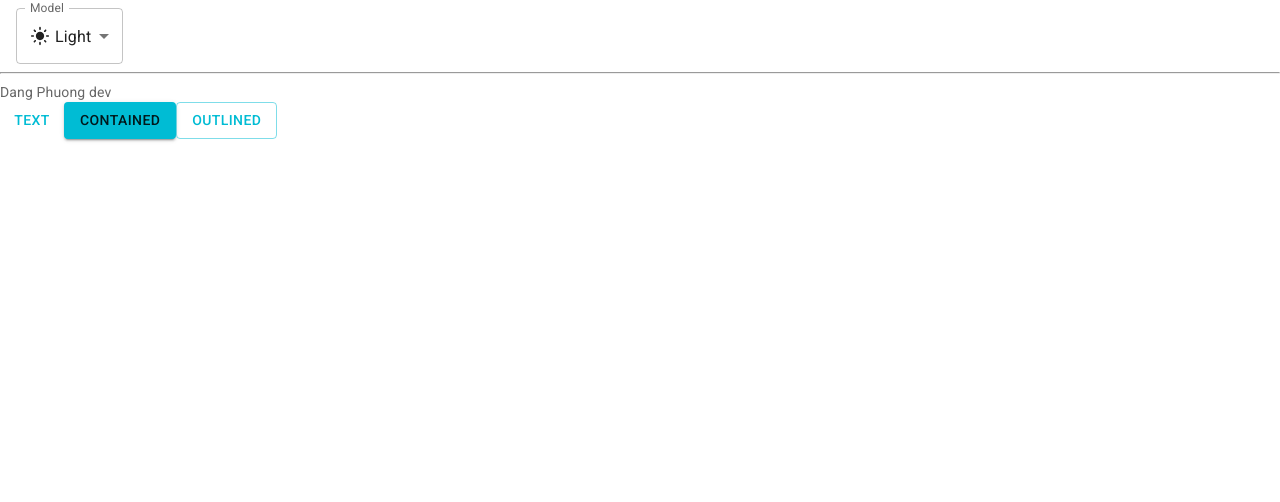
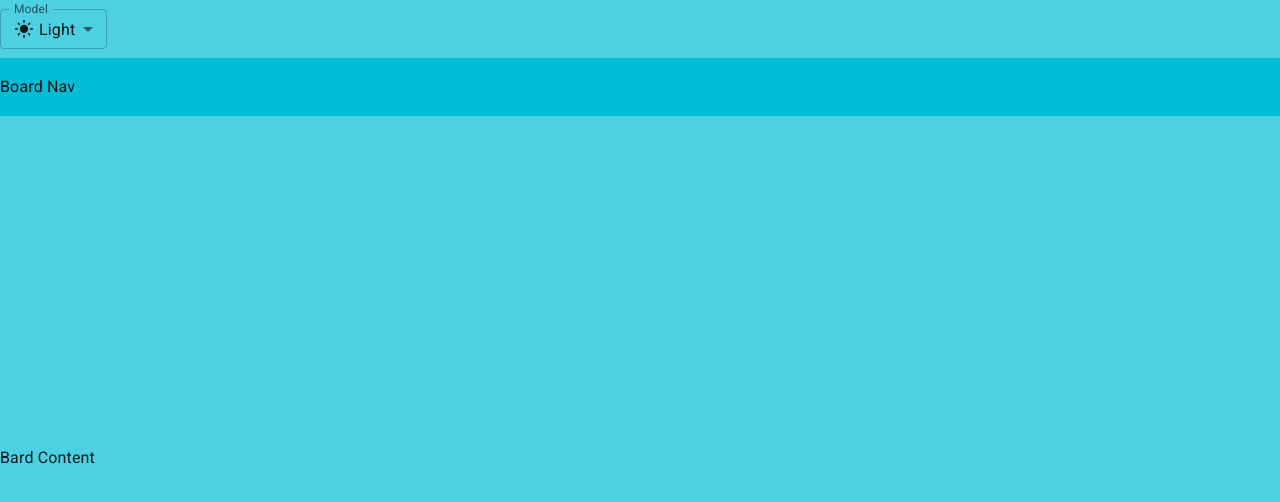
Before and after one commit to PhuongHE173077/trello-base, a React (Vite) app in the folder web/: page / in a window 1280 px wide. Shown: the top 502 px of the page. Built offline with nearby package versions, Linux system fonts and the light colour scheme.

Commit message:
project structure

```diff
--- a/web/src/App.jsx
+++ b/web/src/App.jsx
@@ -1,75 +1,11 @@
-import * as React from 'react';
-import { useState } from 'react'
-import { Button, Typography, useMediaQuery } from '@mui/material';
-import {
-  Experimental_CssVarsProvider as CssVarsProvider,
-  experimental_extendTheme as extendTheme,
-  useColorScheme,
-} from '@mui/material/styles';
-import Box from '@mui/material/Box';
-import InputLabel from '@mui/material/InputLabel';
-import MenuItem from '@mui/material/MenuItem';
-import FormControl from '@mui/material/FormControl';
-import Select from '@mui/material/Select';
-import LightModeIcon from '@mui/icons-material/LightMode';
-import DarkModeIcon from '@mui/icons-material/DarkMode';
-import SettingsBrightnessIcon from '@mui/icons-material/SettingsBrightness';
-
-function ModalSelect() {
-  const { mode, setMode } = useColorScheme();
-
-  const handleChange = (event) => {
-    setMode(event.target.value);
-  };
-
-  return (
-    <Box sx={{ mt: 1, ml: 2, minWidth: 120 }}>
-      <FormControl >
-        <InputLabel id="demo-simple-select-label">Model</InputLabel>
-        <Select
-          labelId="demo-simple-select-label"
-          id="demo-simple-select"
-          value={mode}
-          label="Model"
-          onChange={handleChange}
-        >
-          <MenuItem value='light' >
-            <Box sx={{ display: 'flex', alignItems: 'center', gap: '5px' }}>
-              <LightModeIcon fontSize='small' />
-              Light
-            </Box></MenuItem>
-
-          <MenuItem value='dark'>
-            <Box sx={{ display: 'flex', alignItems: 'center', gap: '5px' }}>
-              <DarkModeIcon fontSize='small' />
-              Dark
-            </Box>
-          </MenuItem>
-          <MenuItem value='system'>
-            <Box sx={{ display: 'flex', alignItems: 'center', gap: '5px' }}>
-              <SettingsBrightnessIcon fontSize='small' />
-              System
-            </Box>
-          </MenuItem>
-        </Select>
-      </FormControl>
-    </Box>
-  );
-}
+import { Board } from "./pages/Boards/_id"
+import React from 'react'
 
 function App() {
-
   return (
-    <div>
-      <ModalSelect />
-      <hr />
-      <Typography variant="body2" color={'text.secondary'}> Dang Phuong dev </Typography>
-
-      <Button variant="text" >Text</Button>
-      <Button variant="contained">Contained</Button>
-      <Button variant="outlined">Outlined</Button>
-
-    </div>
+    <>
+      <Board />
+    </>
   )
 }
 
--- /dev/null
+++ b/web/src/components/AppBar/index.jsx
@@ -0,0 +1,19 @@
+import { Box } from '@mui/material'
+import React from 'react'
+import { ModalSelect } from '../ModeSelect'
+
+export const AppBar = () => {
+  return (
+    <Box
+      sx={{
+        height: (theme) => theme.trello.appBarHeight,
+        backgroundColor: 'primary.light',
+        display: 'flex',
+        alignItems: 'center',
+      }}
+    >
+
+      <ModalSelect />
+    </Box>
+  )
+}
--- /dev/null
+++ b/web/src/components/ModeSelect/index.jsx
@@ -0,0 +1,54 @@
+import DarkModeIcon from '@mui/icons-material/DarkMode';
+import LightModeIcon from '@mui/icons-material/LightMode';
+import SettingsBrightnessIcon from '@mui/icons-material/SettingsBrightness';
+import Box from '@mui/material/Box';
+import FormControl from '@mui/material/FormControl';
+import InputLabel from '@mui/material/InputLabel';
+import MenuItem from '@mui/material/MenuItem';
+import Select from '@mui/material/Select';
+import {
+  useColorScheme
+} from '@mui/material/styles';
+import React from 'react';
+export const ModalSelect = () => {
+  const { mode, setMode } = useColorScheme();
+
+  const handleChange = (event) => {
+    setMode(event.target.value);
+  };
+
+  return (
+    <Box sx={{ minWidth: 120 }}>
+      <FormControl >
+        <InputLabel id="demo-simple-select-label">Model</InputLabel>
+        <Select
+          labelId="demo-simple-select-label"
+          id="demo-simple-select"
+          value={mode}
+          size='small'
+          label="Model"
+          onChange={handleChange}
+        >
+          <MenuItem value='light' >
+            <Box sx={{ display: 'flex', alignItems: 'center', gap: '5px' }}>
+              <LightModeIcon fontSize='small' />
+              Light
+            </Box></MenuItem>
+
+          <MenuItem value='dark'>
+            <Box sx={{ display: 'flex', alignItems: 'center', gap: '5px' }}>
+              <DarkModeIcon fontSize='small' />
+              Dark
+            </Box>
+          </MenuItem>
+          <MenuItem value='system'>
+            <Box sx={{ display: 'flex', alignItems: 'center', gap: '5px' }}>
+              <SettingsBrightnessIcon fontSize='small' />
+              System
+            </Box>
+          </MenuItem>
+        </Select>
+      </FormControl>
+    </Box>
+  );
+}
--- /dev/null
+++ b/web/src/pages/Boards/BoardBar/index.jsx
@@ -0,0 +1,18 @@
+import { Box } from '@mui/material'
+import React from 'react'
+
+export const BoardBar = () => {
+  return (
+    <Box
+      sx={{
+        height: (theme) => theme.trello.boardBarHeight,
+        backgroundColor: 'primary.main',
+        display: 'flex',
+        alignItems: 'center',
+      }}
+
+    >
+      Board Nav
+    </Box>
+  )
+}
--- /dev/null
+++ b/web/src/pages/Boards/BoardContent/index.jsx
@@ -0,0 +1,18 @@
+import { Box } from '@mui/material'
+import React from 'react'
+
+export const BoardContent = () => {
+  return (
+    <Box
+      sx={{
+        height: (theme) => `calc(100vh - ${theme.trello.appBarHeight} - ${theme.trello.boardBarHeight})`,
+        backgroundColor: 'primary.light',
+        display: 'flex',
+        alignItems: 'center',
+      }}
+    >
+
+      Bard Content
+    </Box>
+  )
+}
--- /dev/null
+++ b/web/src/pages/Boards/_id.jsx
@@ -0,0 +1,16 @@
+import { Container } from '@mui/material';
+import Box from '@mui/material/Box';
+import * as React from 'react';
+import { ModalSelect } from '../../components/ModeSelect';
+import { AppBar } from '../../components/AppBar';
+import { BoardBar } from './BoardBar';
+import { BoardContent } from './BoardContent';
+export const Board = () => {
+  return (
+    <Container disableGutters maxWidth={false} sx={{ height: '100vh' }}>
+      <AppBar />
+      <BoardBar />
+      <BoardContent />
+    </Container>
+  )
+}
--- a/web/src/theme.js
+++ b/web/src/theme.js
@@ -3,6 +3,10 @@ import { experimental_extendTheme as extendTheme } from '@mui/material/styles';
 
 // Create a theme instance.
 const theme = extendTheme({
+  trello: {
+    appBarHeight: '58px',
+    boardBarHeight: '58px'
+  },
   colorSchemes: {
     light: {
       palette: {
```
Also changed, not shown: web/src/pages/Boards/index.jsx (added), web/src/pages/Users/_id.jsx (added), web/src/pages/Users/index.jsx (added).
